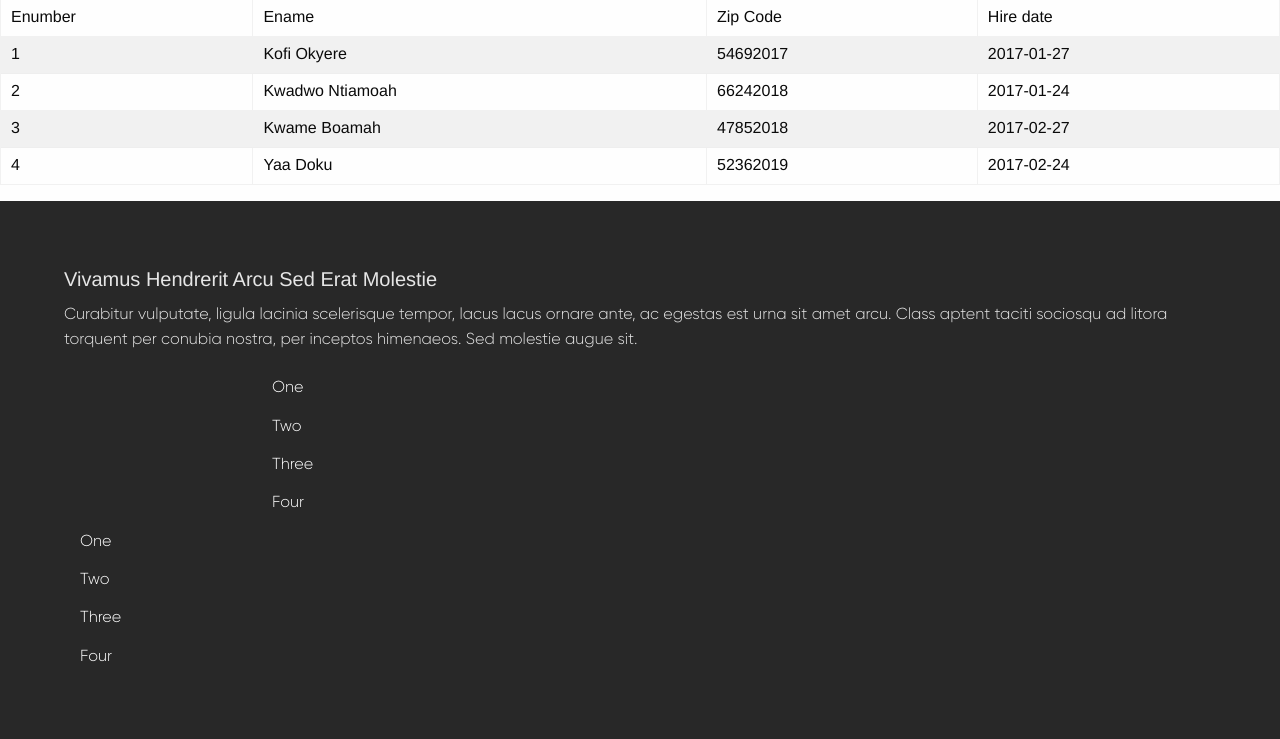
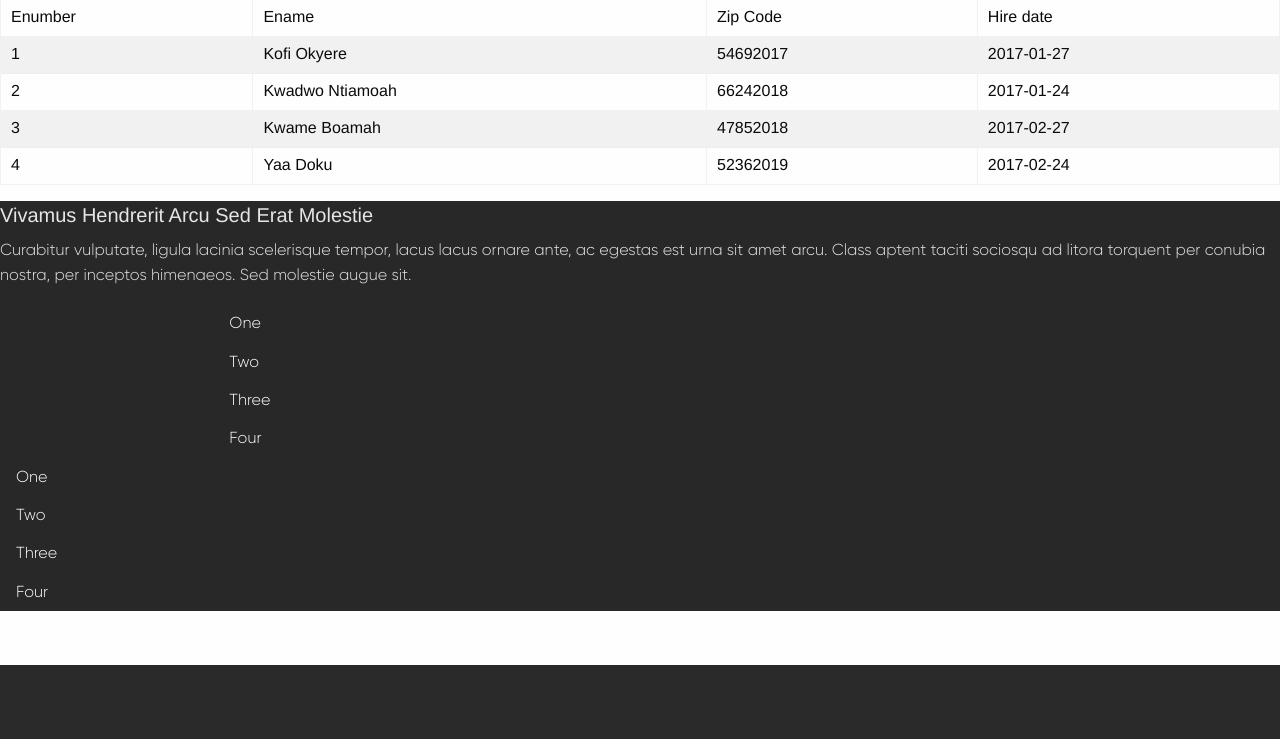
Before and after one commit to KBoohene/E-commerce_final, a PHP site: page /employees.php in a window 1280 px wide. Shown: the part 135-874 px from the top of the page. After the commit the page ends 800 px from the top, so only its background shows below. Run offline with PHP 8.4, Linux system fonts and the light colour scheme; data comes from the database, SQL or seed files in the repository; some libraries are stand-ins or nearby versions.

Commit message:
updated css for footer

```diff
--- a/Css/style.css
+++ b/Css/style.css
@@ -34,8 +34,6 @@
 	background-color:#282828;
 	font-family:Gilroy;
 	color:#E6E6E6;
-    margin: 0;
-    padding: 4rem;
 }
 
 .footer a{
```
